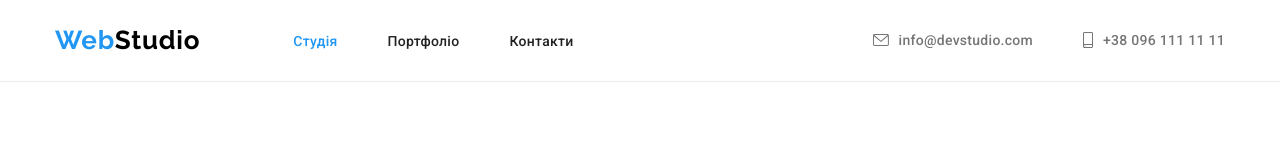
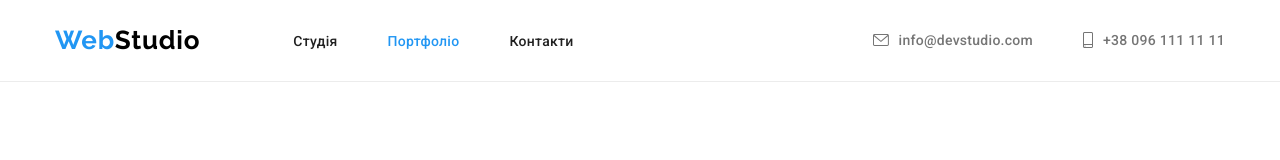
Before and after one commit to SeHbuoP/goit-markup-hw-051, a plain HTML site: page portfolio.html in a window 1280 px wide. Shown: the top 160 px of the page. Drawn offline with Linux system fonts and the light colour scheme.

Commit message:
Update portfolio.html

```diff
--- a/portfolio.html
+++ b/portfolio.html
@@ -22,10 +22,10 @@
         <nav class="navigation">
           <ul class="nav-list list">
             <li class="nav-item">
-              <a class="nav-link link current" href="./index.html">Студія</a>
+              <a class="nav-link link " href="./index.html">Студія</a>
             </li>
             <li class="nav-item">
-              <a class="nav-link link" href="./portfolio.html">Портфоліо</a>
+              <a class="nav-link link current" href="./portfolio.html">Портфоліо</a>
             </li>
             <li class="nav-item">
               <a class="nav-link link" href="#">Контакти</a>
```
